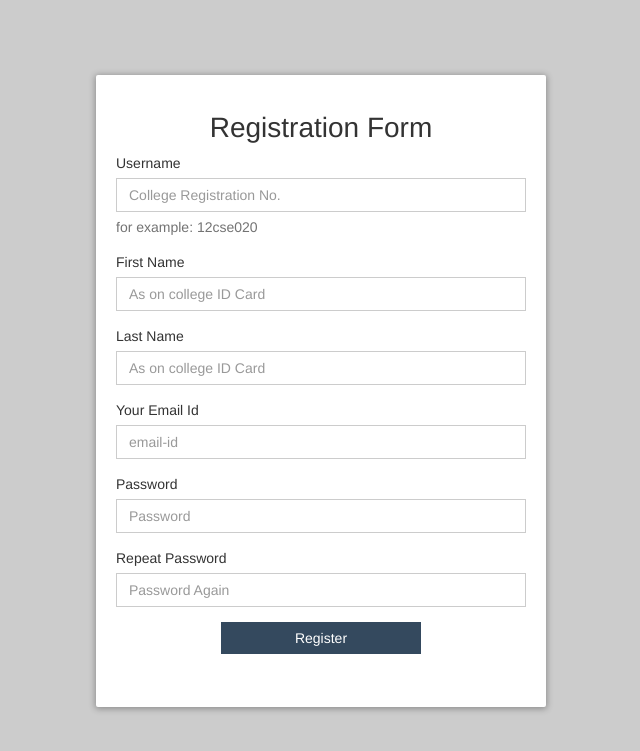
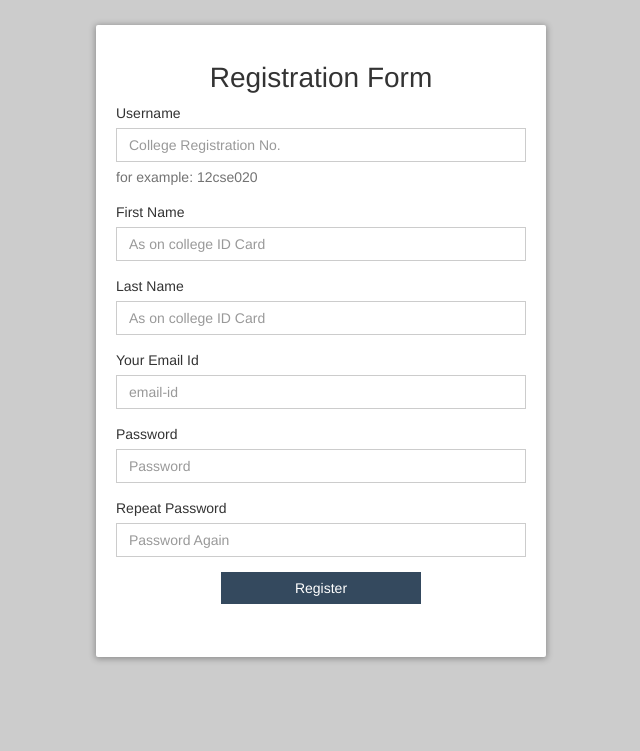
Before and after one commit to deshraj/profile-gen, a Django app: page /register in a window 1280 px wide. Shown: the top 751 px of the page, without its empty margins (319-959 px from the left). Run offline with Django 3.2, Linux system fonts and the light colour scheme; parts of the project's set-up code (start-up, migrations or seed data) failed here and were passed over; some libraries are stand-ins or nearby versions.

Commit message:
reduced form top margin

```diff
--- a/progen/progen/templates/login.html
+++ b/progen/progen/templates/login.html
@@ -18,7 +18,7 @@
       background-color: #fff;
       box-shadow: 0px 1px 6px 1px rgba(0, 0, 0, 0.3);
       margin:auto;
-      margin-top:8%;
+      margin-top:4%;
       padding:3% 20px;
       max-width:450px;
       width:100%;
--- a/progen/progen/templates/register.html
+++ b/progen/progen/templates/register.html
@@ -18,7 +18,7 @@
         background-color: #fff;
         box-shadow: 0px 1px 6px 1px rgba(0, 0, 0, 0.3);
         margin:auto;
-        margin-top:6%;
+        margin-top:2%;
         padding:3% 20px;
         max-width:450px;
         width:100%;
```
